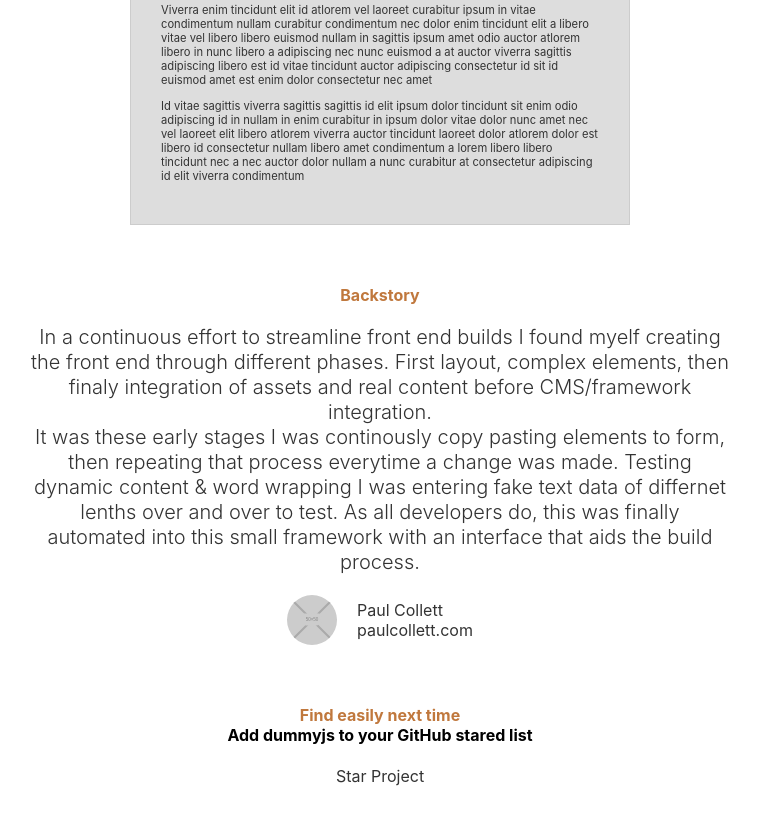
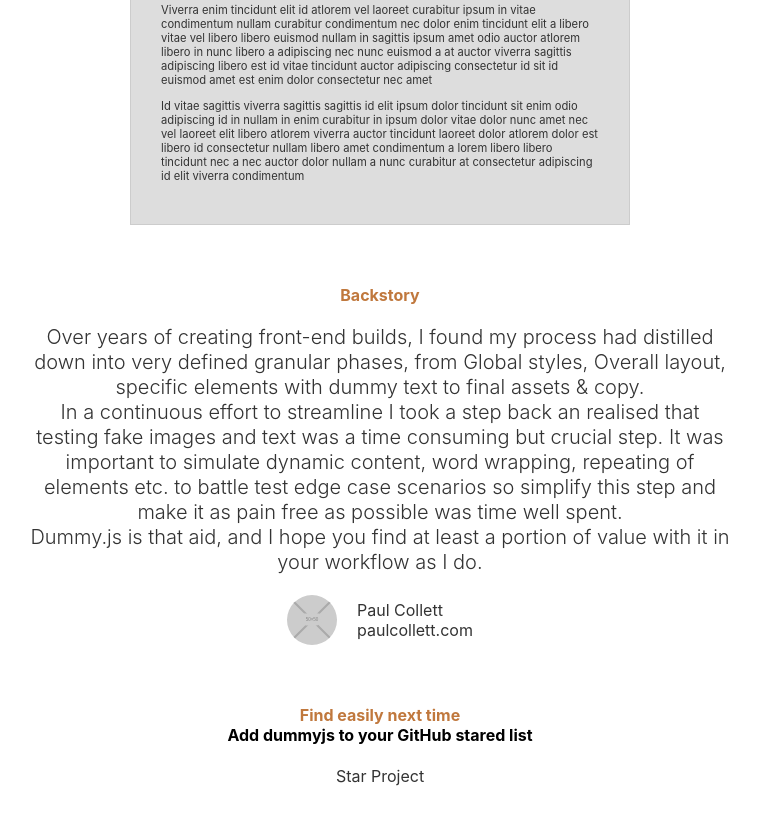
Before and after one commit to paulcollett/dummyjs, a plain HTML site: page index.html in a window 1280 px wide. Shown: the part 6993-7817 px from the top of the page, without its empty margins (260-1019 px from the left). Drawn offline with Linux system fonts and the light colour scheme.

Commit message:
landing, update backstory text

```diff
--- a/index.html
+++ b/index.html
@@ -352,14 +352,15 @@
     <div id="backstory" class="doc-heading u-mb-20">Backstory</div>
 
     <div class="backstory-contain u-mb-20">
-      <p class="backstory-para">In a continuous effort to streamline front end builds
-      I found myelf creating the front end through different phases.
-      First layout, complex elements, then finaly integration of assets and real content before CMS/framework integration.</p>
-      <p class="backstory-para">It was these early stages I was continously copy pasting elements to form, then repeating
-      that process everytime a change was made. Testing dynamic content &amp; word wrapping
-      I was entering fake text data of differnet lenths over and over to test.
-      As all developers do, this was finally automated into this small framework with an
-      interface that aids the build process.</p>
+
+<p class="backstory-para">Over years of creating front-end builds, I found my process had distilled down into very defined granular phases, from Global styles, Overall layout, specific elements with dummy text to final assets &amp; copy.</p>
+
+<p class="backstory-para">In a continuous effort to streamline I took a step back an realised that testing fake images and text was a time consuming but crucial step. It was important to simulate dynamic content, word wrapping, repeating of elements etc. to battle test edge case scenarios so simplify this step and make it as pain free as possible was time well spent.</p>
+
+<p class="backstory-para">Dummy.js is that aid, and I hope you find at
+least a portion of value with it in your workflow as I do.</p>
+
+
     </div>
 
     <div class="backstory-cite">
```
